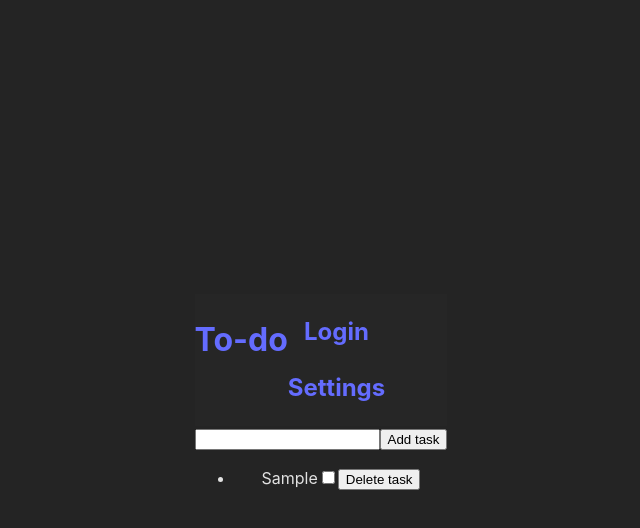
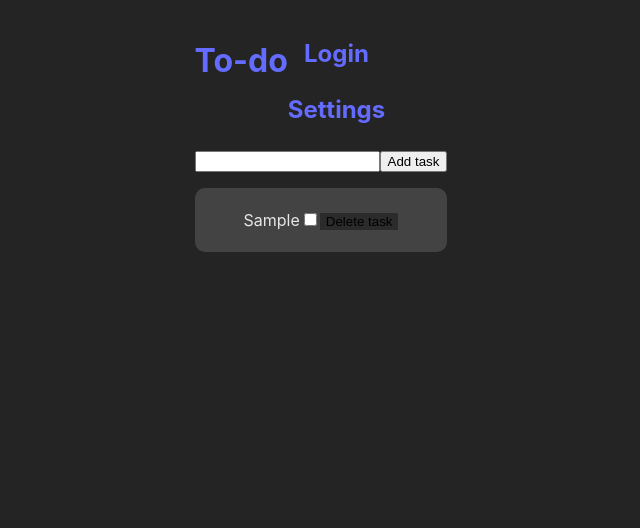
Before and after one commit to EthanLeRoux/todo-list, a React (Vite) app: page / in a window 1280 px wide. Both pictures are taken after typing "Sample" into the empty fields and a click on the button "Add task". Shown: the top 528 px of the page, without its empty margins (319-959 px from the left). Built offline with nearby package versions, Linux system fonts and the light colour scheme; no server answers; the database is empty.

Commit message:
Added some more styles

```diff
--- a/src/assets/AppHeader.css
+++ /dev/null
@@ -1,13 +0,0 @@
-.App-header{
-    background-color: #262626;
-    display: flex;
-    text-align: center;
-}
-
-.App-header__logo{
-    float: left;
-}
-
-.App-header__links{
-
-}
--- /dev/null
+++ b/src/assets/Tasks.css
@@ -0,0 +1,36 @@
+.App-header{
+    display: flex;
+    text-align: center;
+}
+
+.App-header__logo{
+    float: left;
+}
+
+.task_area{
+    padding: 10px;
+    background-color: #434343;
+    border-radius: 10px;
+}
+
+.task_item{
+    list-style: none;
+    padding: 10px;
+    border-width: 5px;
+    border-color: #323232;
+}
+
+.task_item:hover{
+    background-color: #2c2c2c;
+    border-radius: 10px;
+}
+
+.task_button{
+    background-color: #2b2b2b;
+    border: none;
+}
+
+.task_button:hover{
+    border: none;
+    color: white;
+}
--- a/src/components/AppHeader.jsx
+++ b/src/components/AppHeader.jsx
@@ -1,4 +1,4 @@
-import '/src/assets/AppHeader.css';
+import '/src/assets/Tasks.css';
 
 export default function AppHeader(){
     return (
--- a/src/components/Tasks.jsx
+++ b/src/components/Tasks.jsx
@@ -2,6 +2,7 @@ import {useDispatch, useSelector} from "react-redux";
 import {useEffect, useState} from "react";
 import {addTask, removeTask, updateTask} from "../redux/taskSlice.js";
 import {fetchTasks} from "../firebase/firebasetasks.js";
+import '/src/assets/Tasks.css';
 
 export default function Tasks() {
     const tasks = useSelector((state)=>state.tasker.tasks);
@@ -48,13 +49,13 @@ export default function Tasks() {
             <input type={"text"} onChange={handleTaskChange} value={taskToAdd.name}/>
             <button onClick={handleAddTask}>Add task</button>
 
-            <ul>
+            <ul className={"task_area"}>
                 {
                     tasks.map((task, index) => (
-                        <li key={index}>
+                        <li key={index} className={"task_item"}>
                             {task.name}
                             <input type={'checkbox'} checked={task.completed} onChange={()=>{handleTaskCompleted(index, task)}}/>
-                            <button onClick={()=>{handleRemoveTask(index)}} className={'App-button'}>Delete task</button>
+                            <button onClick={()=>{handleRemoveTask(index)}} className={'task_button'} >Delete task</button>
                         </li>
                     ))
                 }
--- a/src/index.css
+++ b/src/index.css
@@ -26,6 +26,4 @@ body {
   margin: 0;
   display: flex;
   place-items: center;
-  min-width: 320px;
-  min-height: 100vh;
 }
```
